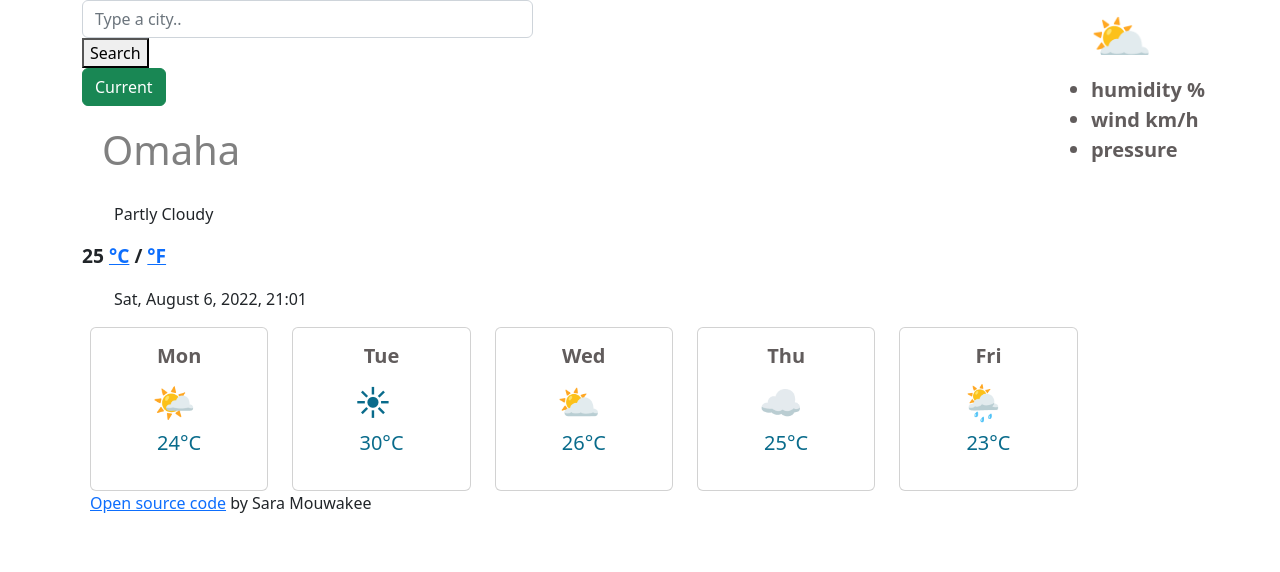
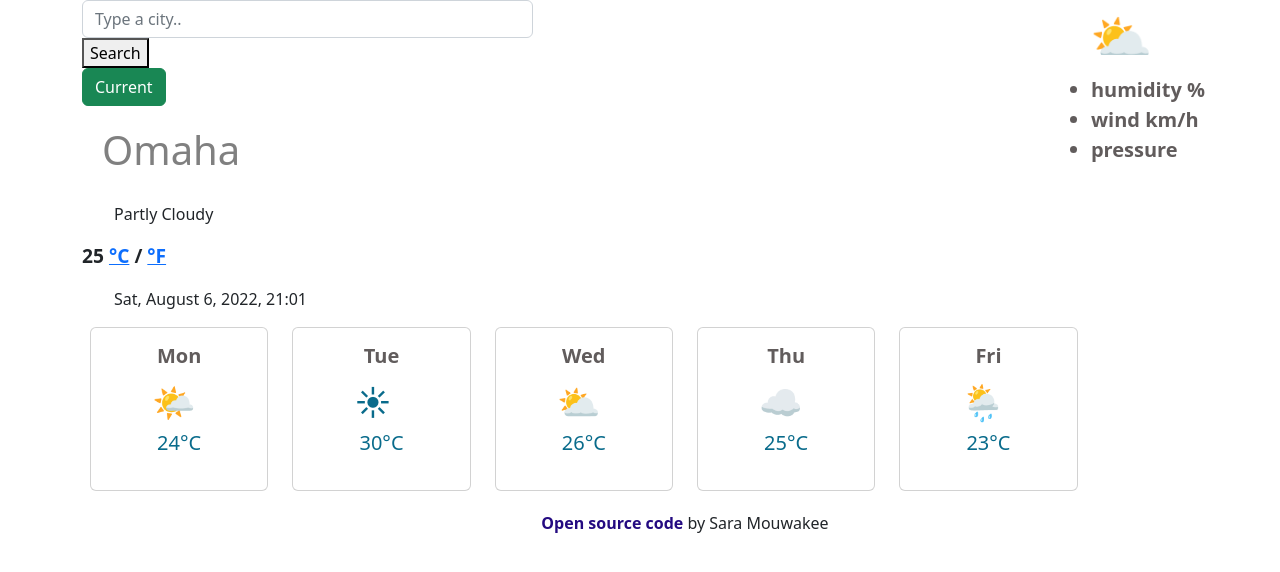
Before and after one commit to Sara-mwk/my_weather_app, a website built with Parcel: page index.html in a window 1280 px wide. Built offline with nearby package versions, Linux system fonts and the light colour scheme; no server answers.

Commit message:
added style .col-12 and .source-link

```diff
--- a/src/styles.css
+++ b/src/styles.css
@@ -74,3 +74,16 @@ p {
 .weather-container-5days {
   margin-left: 90px;
 }
+
+.col-12 {
+  text-align: center;
+  margin-top: 20px;
+  text-decoration-style: solid;
+  text-size-adjust: 10px;
+}
+
+.source-link {
+  text-decoration: none;
+  color: #240a81;
+  font-weight: 600;
+}
```
